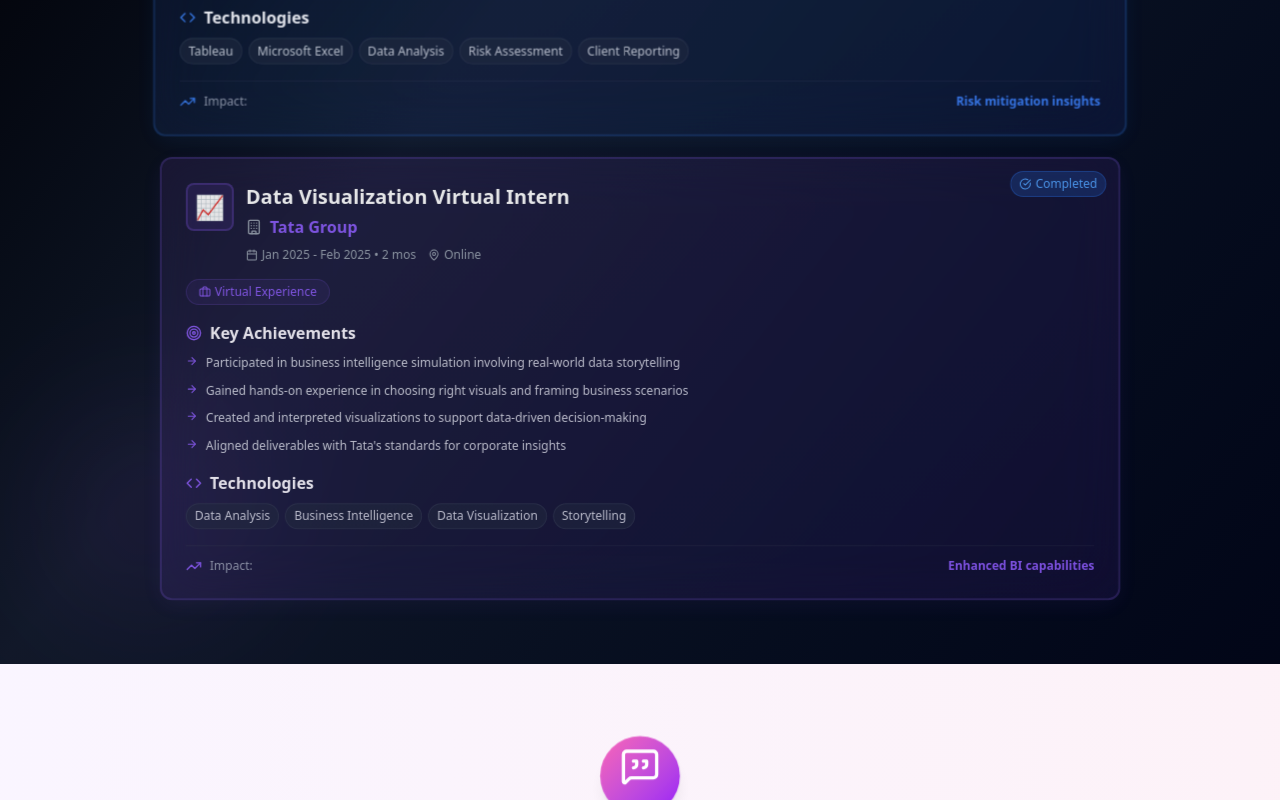
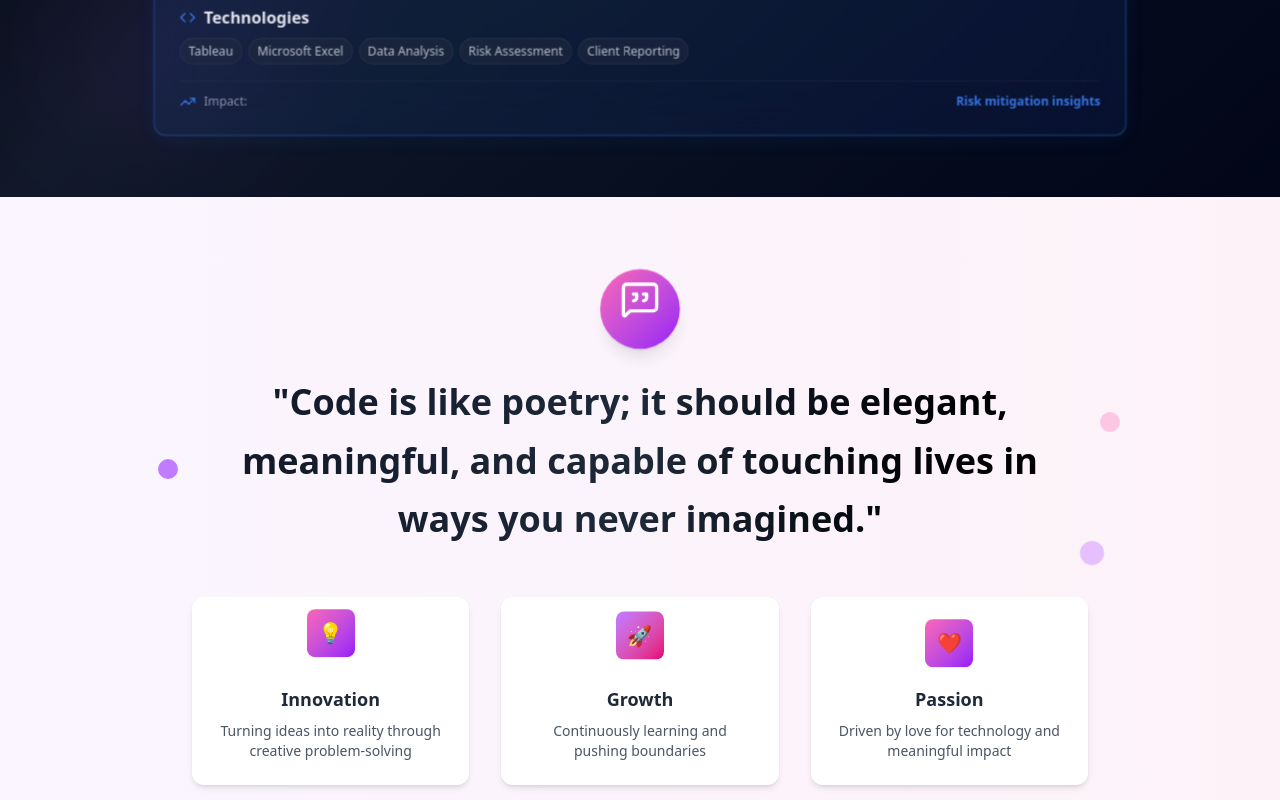
Before and after one commit to 27082004muskan/My-Website, a React (Vite) app: page /experience in a window 1280 px wide. Shown: the part 2533-3333 px from the top of the page. Built offline with nearby package versions, Linux system fonts and the light colour scheme.

Commit message:
removed 1 experience

```diff
--- a/src/components/Experience.jsx
+++ b/src/components/Experience.jsx
@@ -52,26 +52,26 @@
       skills: ["Tableau", "Microsoft Excel", "Data Analysis", "Risk Assessment", "Client Reporting"],
       impact: "Risk mitigation insights"
     },
-    {
-      id: 3,
-      title: "Data Visualization Virtual Intern",
-      company: "Tata Group",
-      type: "Virtual Experience",
-      duration: "Jan 2025 - Feb 2025 • 2 mos",
-      location: "Online",
-      status: "Completed",
-      logo: "📈",
-      color: "#8b5cf6",
-      gradient: "from-purple-400 to-violet-600",
-      achievements: [
-        "Participated in business intelligence simulation involving real-world data storytelling",
-        "Gained hands-on experience in choosing right visuals and framing business scenarios",
-        "Created and interpreted visualizations to support data-driven decision-making",
-        "Aligned deliverables with Tata's standards for corporate insights"
-      ],
-      skills: ["Data Analysis", "Business Intelligence", "Data Visualization", "Storytelling"],
-      impact: "Enhanced BI capabilities"
-    }
+    // {
+    //   id: 3,
+    //   title: "Data Visualization Virtual Intern",
+    //   company: "Tata Group",
+    //   type: "Virtual Experience",
+    //   duration: "Jan 2025 - Feb 2025 • 2 mos",
+    //   location: "Online",
+    //   status: "Completed",
+    //   logo: "📈",
+    //   color: "#8b5cf6",
+    //   gradient: "from-purple-400 to-violet-600",
+    //   achievements: [
+    //     "Participated in business intelligence simulation involving real-world data storytelling",
+    //     "Gained hands-on experience in choosing right visuals and framing business scenarios",
+    //     "Created and interpreted visualizations to support data-driven decision-making",
+    //     "Aligned deliverables with Tata's standards for corporate insights"
+    //   ],
+    //   skills: ["Data Analysis", "Business Intelligence", "Data Visualization", "Storytelling"],
+    //   impact: "Enhanced BI capabilities"
+    // }
   ];
 
   // Mouse tracking for interactive effects
```
